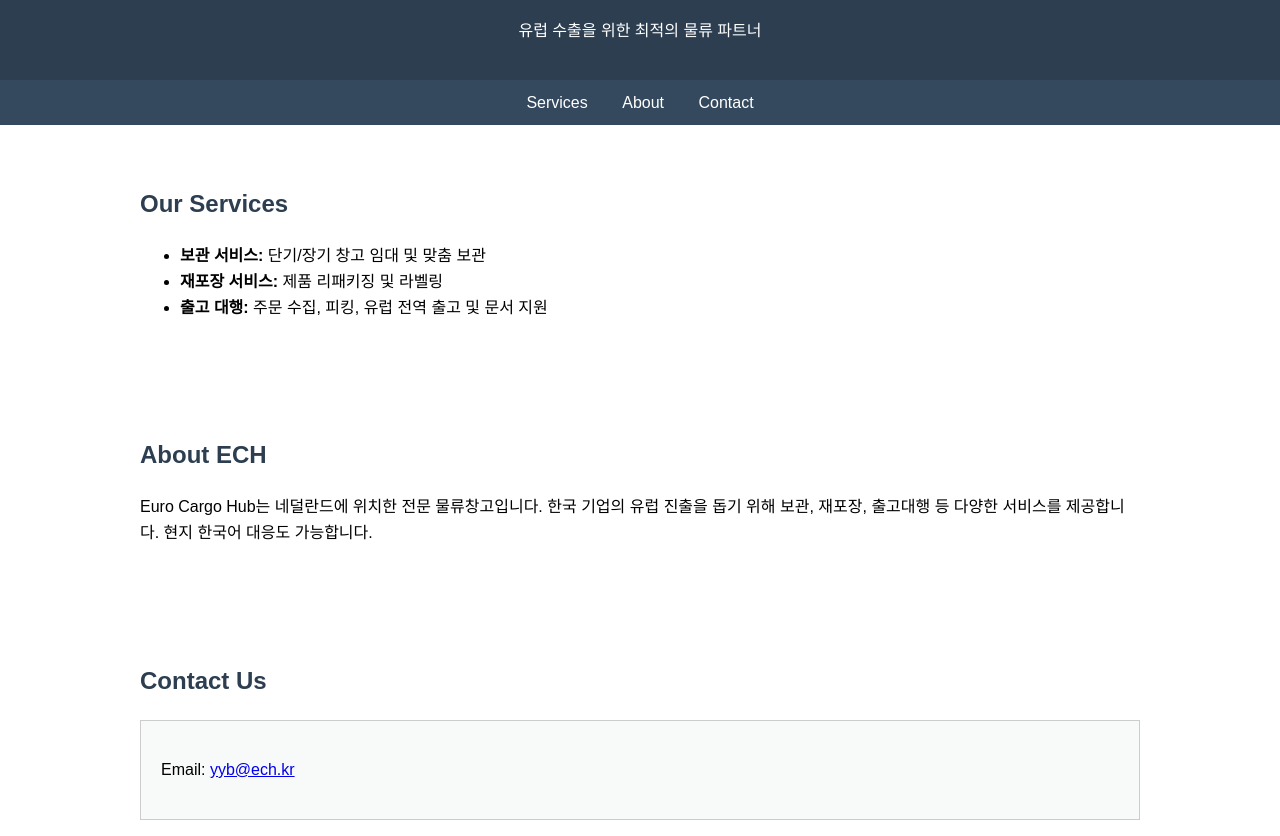
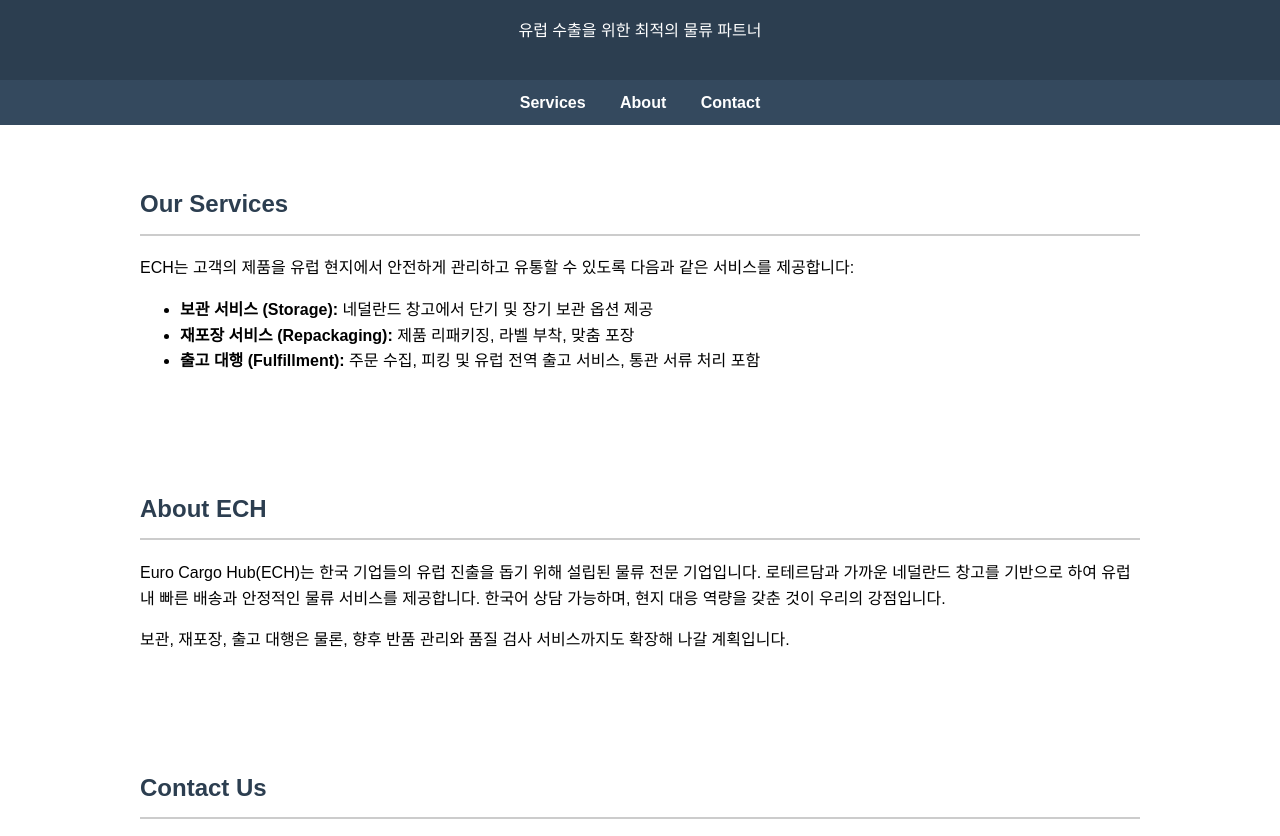
Before and after one commit to y7y7y7y/ech, a plain HTML site: page index.html in a window 1280 px wide. Shown: the part 96-932 px from the top of the page. Drawn offline with Linux system fonts and the light colour scheme.

Commit message:
Update index.html

```diff
--- a/index.html
+++ b/index.html
@@ -5,13 +5,16 @@
   <meta name="viewport" content="width=device-width, initial-scale=1.0" />
   <title>Euro Cargo Hub - ECH</title>
   <style>
+    html {
+      scroll-behavior: smooth;
+    }
     body { font-family: Arial, sans-serif; margin: 0; padding: 0; line-height: 1.6; }
     header, footer { background: #2c3e50; color: white; padding: 20px; text-align: center; }
-    nav { background: #34495e; padding: 10px; text-align: center; }
-    nav a { color: white; margin: 0 15px; text-decoration: none; }
+    nav { background: #34495e; padding: 10px; text-align: center; position: sticky; top: 0; z-index: 100; }
+    nav a { color: white; margin: 0 15px; text-decoration: none; font-weight: bold; }
+    nav a:hover { text-decoration: underline; }
     section { padding: 40px 20px; max-width: 1000px; margin: auto; }
-    h2 { color: #2c3e50; }
-    .cta { background: #ecf0f1; padding: 30px; text-align: center; }
+    h2 { color: #2c3e50; border-bottom: 2px solid #ccc; padding-bottom: 10px; }
     .contact-info { background: #f8f9f9; padding: 20px; border: 1px solid #ccc; margin-top: 20px; }
   </style>
 </head>
@@ -20,6 +23,7 @@
     <h1>Your Gateway to Europe – Euro Cargo Hub</h1>
     <p>유럽 수출을 위한 최적의 물류 파트너</p>
   </header>
+
   <nav>
     <a href="#services">Services</a>
     <a href="#about">About</a>
@@ -28,22 +32,26 @@
 
   <section id="services">
     <h2>Our Services</h2>
+    <p>ECH는 고객의 제품을 유럽 현지에서 안전하게 관리하고 유통할 수 있도록 다음과 같은 서비스를 제공합니다:</p>
     <ul>
-      <li><strong>보관 서비스:</strong> 단기/장기 창고 임대 및 맞춤 보관</li>
-      <li><strong>재포장 서비스:</strong> 제품 리패키징 및 라벨링</li>
-      <li><strong>출고 대행:</strong> 주문 수집, 피킹, 유럽 전역 출고 및 문서 지원</li>
+      <li><strong>보관 서비스 (Storage):</strong> 네덜란드 창고에서 단기 및 장기 보관 옵션 제공</li>
+      <li><strong>재포장 서비스 (Repackaging):</strong> 제품 리패키징, 라벨 부착, 맞춤 포장</li>
+      <li><strong>출고 대행 (Fulfillment):</strong> 주문 수집, 피킹 및 유럽 전역 출고 서비스, 통관 서류 처리 포함</li>
     </ul>
   </section>
 
   <section id="about">
     <h2>About ECH</h2>
-    <p>Euro Cargo Hub는 네덜란드에 위치한 전문 물류창고입니다. 한국 기업의 유럽 진출을 돕기 위해 보관, 재포장, 출고대행 등 다양한 서비스를 제공합니다. 현지 한국어 대응도 가능합니다.</p>
+    <p>Euro Cargo Hub(ECH)는 한국 기업들의 유럽 진출을 돕기 위해 설립된 물류 전문 기업입니다. 로테르담과 가까운 네덜란드 창고를 기반으로 하여 유럽 내 빠른 배송과 안정적인 물류 서비스를 제공합니다. 한국어 상담 가능하며, 현지 대응 역량을 갖춘 것이 우리의 강점입니다.</p>
+    <p>보관, 재포장, 출고 대행은 물론, 향후 반품 관리와 품질 검사 서비스까지도 확장해 나갈 계획입니다.</p>
   </section>
 
   <section id="contact">
     <h2>Contact Us</h2>
+    <p>문의사항이 있으시면 언제든지 연락주세요. 빠르고 정확하게 도와드리겠습니다.</p>
     <div class="contact-info">
-      <p>Email: <a href="mailto:yyb@ech.kr">yyb@ech.kr</a></p>
+      <p><strong>Email:</strong> <a href="mailto:yyb@ech.kr">yyb@ech.kr</a></p>
+      <p><strong>운영시간:</strong> 월~금, 09:00~18:00 (CET 기준)</p>
     </div>
   </section>
 
```
